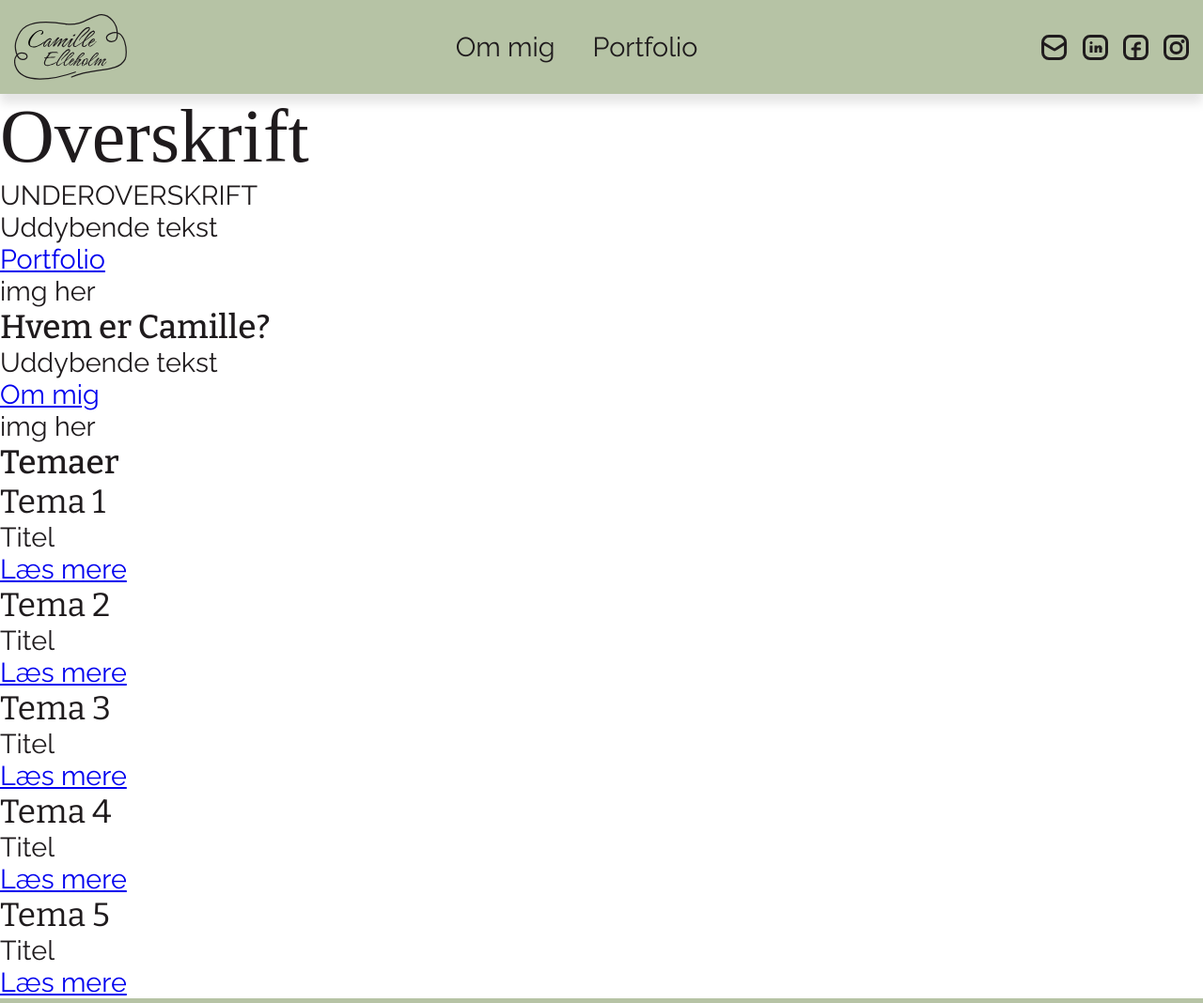
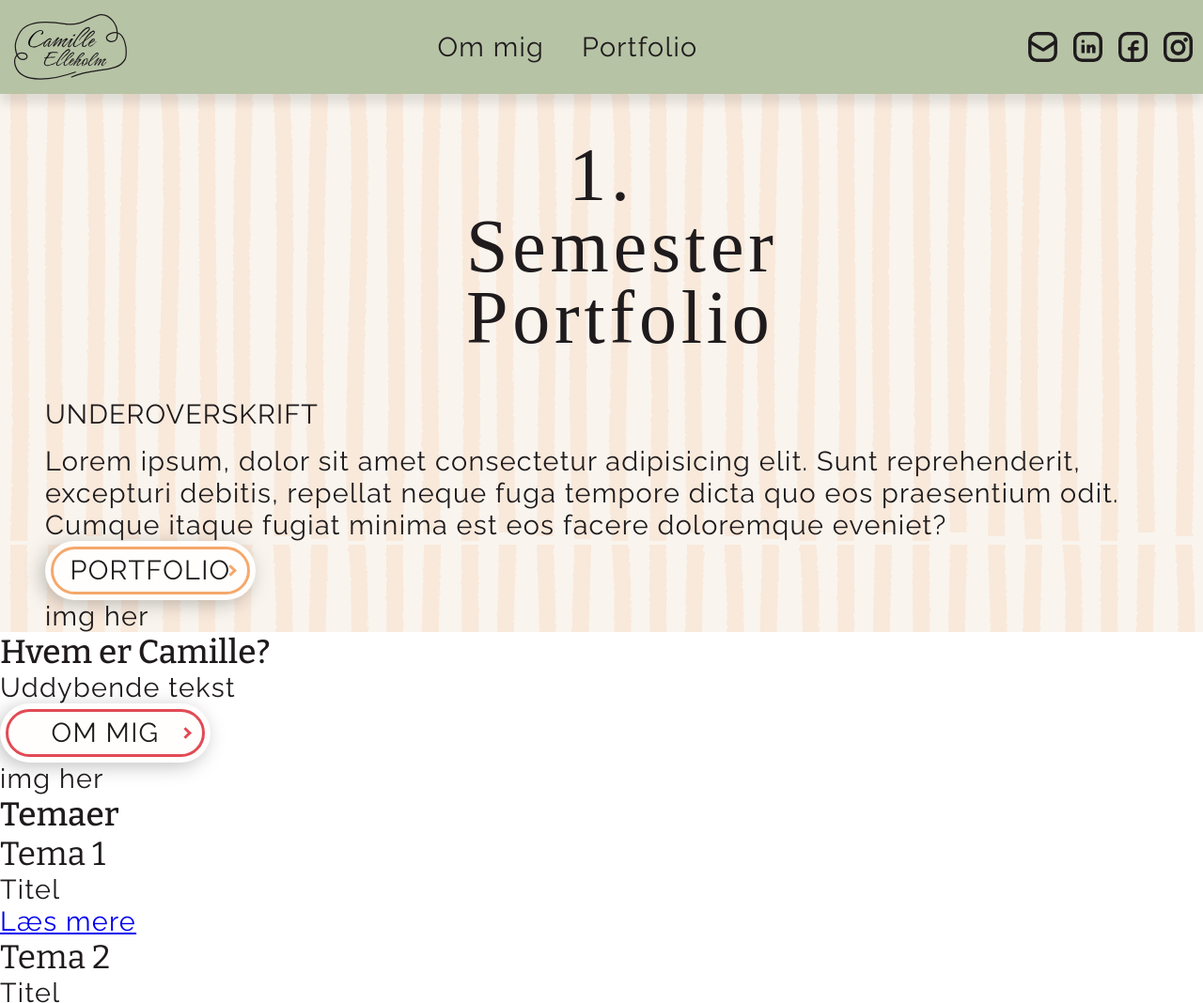
Before and after one commit to CamilleElleholmEK/eksamen-site, a plain HTML site: page index.html in a window 1280 px wide. Shown: the top 1068 px of the page at 94% size. Drawn offline with nearby package versions, Linux system fonts and the light colour scheme; a web font is replaced by a local one.

Commit message:
diverse + knapper

```diff
--- a/css/custom.css
+++ b/css/custom.css
@@ -13,7 +13,7 @@ img {
 
 :root {
   /* Farver */
-  --background-color: #dcc3a5;
+  --background-color: #F9F5EE;
   --background-light: #fffefd;
   --primary-color: #f7a6b3;
   --secondary-color: #b6c3a5;
@@ -56,4 +56,7 @@ img {
   --p-size-s: 1.2rem;
   --p-size-m: 1.4rem;
   --p-size-l: 1.8rem;
+
+  /* Effekter */
+  --shadow: -4px 4px 10px #0000003e;
 }
--- a/css/forside.css
+++ b/css/forside.css
@@ -11,15 +11,40 @@ img {
   display: block;
 }
 
-/* Mobile first */
+/********************************************** Mobile first *************************************************/
 
-/* S */
+/***************** Hero ************/
+
+.hero {
+  background-color: var(--background-color);
+  background-image: url(../img/striber.svg);
+  background-repeat: repeat;
+  padding-top: 3rem;
+  padding-left: 3rem;
+  padding-right: 3rem;
+}
+
+.hero h1 {
+  width: 18rem;
+  text-align: center;
+  line-height: 95%;
+  padding-bottom: 3rem;
+  margin: auto;
+}
+
+.hero h4 {
+  padding-bottom: 1rem;
+}
+
+
+/*************************************************** S ******************************************************/
 @media (min-width: 481px) {
+  /*************** Hero ************/
 }
-/* M */
+/*************************************************** M *******************************************************/
 @media (min-width: 770px) {
 }
 
-/* L */
+/**************************************************** L ******************************************************/
 @media (min-width: 1200px) {
 }
--- a/css/general.css
+++ b/css/general.css
@@ -11,9 +11,9 @@ img {
   display: block;
 }
 
-/******************** Mobile first *********************/
+/************************************************ Mobile first **********************************************/
 
-/* General */
+/********************* General *************************/
 body {
   font-size: 16px;
   color: var(--text-color);
@@ -23,6 +23,7 @@ h1 {
   font-family: var(--hurricane);
   font-size: var(--h1-size);
   font-weight: 500;
+  letter-spacing: 0.3rem;
 }
 
 h2 {
@@ -42,15 +43,76 @@ h4 {
   font-size: var(--h4-size);
   text-transform: uppercase;
   font-weight: 400;
+  letter-spacing: 0.07rem;
 }
 
-p, a {
+p,
+a {
   font-family: var(--raleway);
   font-size: var(--p-size);
   font-weight: 400;
+  letter-spacing: 0.08rem;
 }
 
-/* Header */
+.btn-orange {
+  display: flex;
+  justify-content: center;
+  align-items: center;
+  position: relative;
+  width: 14rem;
+  background-color: var(--background-light);
+  border-radius: 35px;
+  padding: 0.9rem 3rem;
+  outline: var(--tertiary-color) solid 3px;
+  outline-offset: -0.6rem;
+  filter: drop-shadow(var(--shadow));
+  text-transform: uppercase;
+  cursor: pointer;
+  text-decoration: none;
+  color: var(--text-color);
+}
+
+.arrow-orange {
+  position: absolute;
+  right: 1.4rem;
+  transform: rotate(-45deg);
+  -webkit-transform: rotate(-45deg);
+  border: solid var(--tertiary-color);
+  border-width: 0 3px 3px 0;
+  display: inline-block;
+  padding: 3px;
+}
+
+.btn-red {
+  display: flex;
+  justify-content: center;
+  align-items: center;
+  position: relative;
+  width: 14rem;
+  background-color: var(--background-light);
+  border-radius: 35px;
+  padding: 0.9rem 3rem;
+  outline: var(--accent-color) solid 3px;
+  outline-offset: -0.6rem;
+  filter: drop-shadow(var(--shadow));
+  text-transform: uppercase;
+  cursor: pointer;
+  text-decoration: none;
+  color: var(--text-color);
+}
+
+.arrow-red {
+  position: absolute;
+  right: 1.4rem;
+  transform: rotate(-45deg);
+  -webkit-transform: rotate(-45deg);
+  border: solid var(--accent-color);
+  border-width: 0 3px 3px 0;
+  display: inline-block;
+  padding: 3px;
+}
+
+/************************ Header ********************/
 .nav-header {
   display: none;
   font-family: var(--raleway);
@@ -155,7 +217,7 @@ header {
   transition: 0.2s linear;
 }
 
-/* Footer */
+/************************ Footer **************************/
 
 footer {
   background-color: var(--secondary-color);
@@ -166,6 +228,8 @@ footer {
   background-color: var(--secondary-color-dark);
   color: var(--background-light);
   text-align: center;
+  padding-top: 5px;
+  padding-bottom: 5px;
 }
 
 .logo-wrapper-footer img {
@@ -181,10 +245,25 @@ footer {
   padding-bottom: 20px;
 }
 
-/* S */
+.nav-footer {
+  list-style: none;
+  padding-top: 10px;
+  padding-bottom: 20px;
+}
+
+.nav-footer li {
+  padding-top: 10px;
+}
+
+.socials-footer {
+  display: flex;
+  width: 15rem;
+  justify-content: space-evenly;
+}
+
+/***************************************************** S *****************************************************/
 @media (min-width: 481px) {
-
-/* General */
+  /****************** General *****************/
 
   h1 {
     font-size: var(--h1-size-s);
@@ -202,21 +281,14 @@ h4 {
     font-size: var(--h4-size-s);
   }
 
-p, a {
+  p,
+  a {
     font-size: var(--p-size-s);
   }
-
 }
-/* M */
+/****************************************************** M *************************************************/
 @media (min-width: 770px) {
-
-  /* Header */
-  .logo-wrapper img {
-  height: 70px;
-  width: auto;
-}
-
-  /* General */
+  /********************* General *******************/
 
   h1 {
     font-size: var(--h1-size-m);
@@ -234,11 +306,12 @@ h4 {
     font-size: var(--h4-size-m);
   }
 
-p, a {
+  p,
+  a {
     font-size: var(--p-size-m);
   }
 
-  /* Header */
+  /************************** Header *****************/
   .burger {
     display: none;
   }
@@ -262,14 +335,37 @@ font-size: var(--p-size-m);
   }
 
   .socials li {
-    padding-left: 1rem;
+    padding-left: 1.3rem;
+  }
+
+  .logo-wrapper img {
+    height: 70px;
+    width: auto;
+  }
+
+  .socials img {
+    width: 115%;
+  }
+
+  /********************* Footer ****************/
+
+  .logo-wrapper-footer img {
+    height: 70px;
+    width: auto;
+  }
+
+  .socials-footer li {
+    padding-left: 1.3rem;
+  }
+
+  .socials-footer img {
+    width: 115%;
   }
 }
 
-/* L */
+/******************************************************** L **************************************************/
 @media (min-width: 1200px) {
-
-   /* General */
+  /********************* General ******************/
 
   h1 {
     font-size: var(--h1-size-l);
@@ -287,7 +383,8 @@ h4 {
     font-size: var(--h4-size-l);
   }
 
-p, a {
+  p,
+  a {
     font-size: var(--p-size-l);
   }
 }
--- a/index.html
+++ b/index.html
@@ -61,12 +61,16 @@
     <main>
       <section class="hero">
         <div>
-          <h1>Overskrift</h1>
+          <h1>1. Semester Portfolio</h1>
           <h4>Underoverskrift</h4>
-          <p>Uddybende tekst</p>
-          <div class="btn-orange">
-            <a href="portfolio.html">Portfolio</a>
-          </div>
+          <p>
+            Lorem ipsum, dolor sit amet consectetur adipisicing elit. Sunt
+            reprehenderit, excepturi debitis, repellat neque fuga tempore dicta
+            quo eos praesentium odit. Cumque itaque fugiat minima est eos facere
+            doloremque eveniet?
+          </p>
+          <a class="btn-orange" href="portfolio.html"
+            >Portfolio <span class="arrow-orange"></span></a>
         </div>
         <div class="img-wrapper">
           <p>img her</p>
@@ -76,9 +80,7 @@
         <div>
           <h2>Hvem er Camille?</h2>
           <p>Uddybende tekst</p>
-          <div class="btn-red">
-            <a href="ommig.html">Om mig</a>
-          </div>
+          <a class="btn-red" href="ommig.html">Om mig<span class="arrow-red"></span></a>
         </div>
         <div class="img-wrapper">
           <p>img her</p>
```
Also changed, not shown: img/striber.svg (added). Lines whose indentation alone changed are shown as unchanged.
